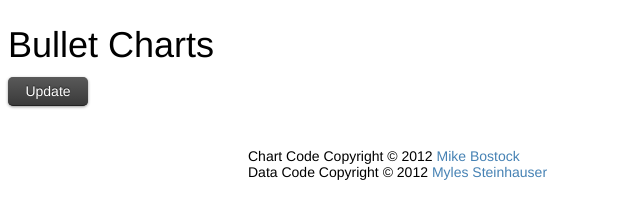
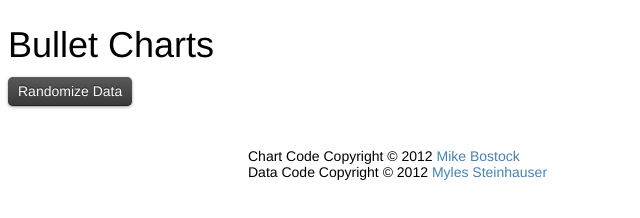
Before and after one commit to masteinhauser/d3-fun, a plain HTML site: page bullets/d3_bullet-chart.html in a window 1280 px wide. Shown: the whole page, without its empty margins (0-640 px from the left). Drawn offline with Linux system fonts and the light colour scheme; no server answers.

Commit message:
Code cleanup

```diff
--- a/bullets/d3_bullet-chart.html
+++ b/bullets/d3_bullet-chart.html
@@ -16,7 +16,7 @@
    <body>
       <h1 id="bullet_charts">Bullet Charts</h1>
       <button class="first last" onclick="transition()">
-         Update
+         Randomize Data
       </button>
       <div id="chart">
       </div>
```
